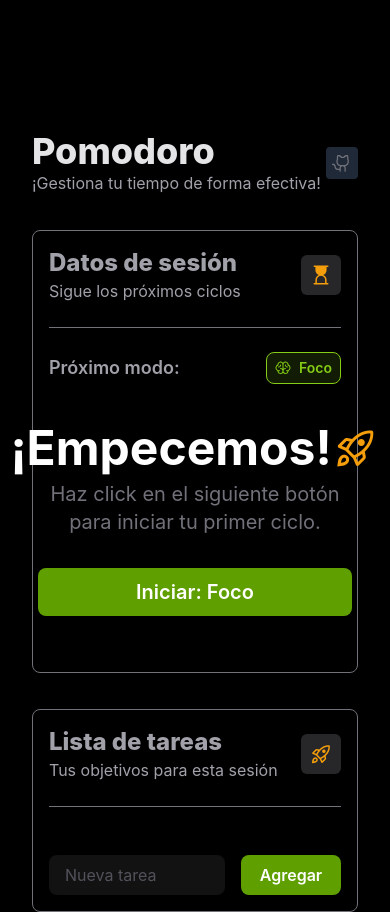
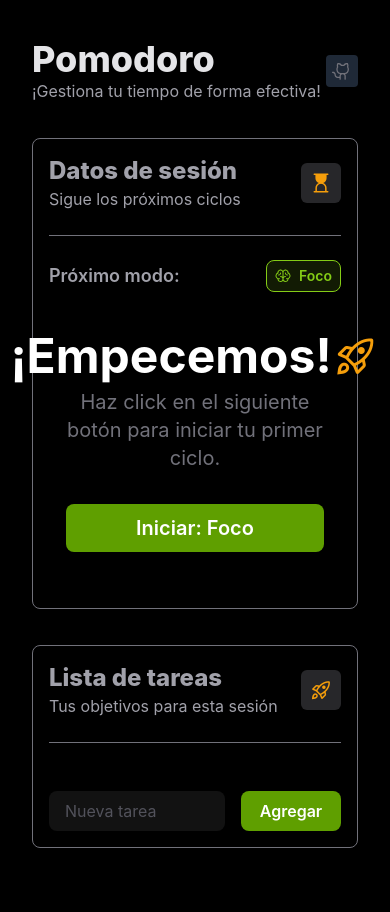
Before and after one commit to SalvasDev/pomodoro-app, a React (Vite) app: page / in a window 390 px wide. After the commit the page ends 848 px from the top, so only its background shows below. Built offline with nearby package versions, Linux system fonts and the light colour scheme.

Commit message:
Commit fixing margin top for mobil

```diff
--- a/src/components/CicleMessage.jsx
+++ b/src/components/CicleMessage.jsx
@@ -3,7 +3,7 @@ const CicleMessage = ({ title, typeMessage, message, nextSession, onSessionEnd,
 
   const baseColor = nextSession === 'Foco' || 'End' ? 'bg-[#5f9f00]' : nextSession === 'Pausa Corta' ? 'bg-[#f59e0b]' : 'bg-[#06b6d4]';
   const hoverColor = nextSession === 'Foco' || 'End' ? 'hover:bg-[#518600]' : nextSession === 'Pausa Corta' ? 'hover:bg-[#c6881e]' : 'hover:bg-[#05a3be]';
-  const widthCustom = typeMessage === 'begin' ? 'w-[85%]' : '';
+  const widthCustom = typeMessage === 'begin' ? 'w-[70%]' : 'w-[90%]';
 
   return (
     <div className={`flex flex-col mt-10 mb-10 justify-center items-center ${widthCustom}`}>
--- a/src/components/SessionDetails.jsx
+++ b/src/components/SessionDetails.jsx
@@ -64,7 +64,7 @@ const SessionDetails = () => {
         {
           session.startTimer && !showMessage &&
             <Timer
-              duration={session.time * 1}
+              duration={session.time * 60}
               handleShowMessage={handleShowMessage}
               session = {session.mode}
             />
--- a/src/pages/HomePage.jsx
+++ b/src/pages/HomePage.jsx
@@ -3,7 +3,7 @@ import Navbar from '../components/Navbar';
 
 const HomePage = () => {
   return (
-    <div className="max-w-[1120px] mx-auto mt-24 dark:bg-black ">
+    <div className="max-w-[1120px] mx-auto mt-1 lg:mt-16 dark:bg-black ">
       <Navbar />
       <CardsContainer />
     </div>
```
